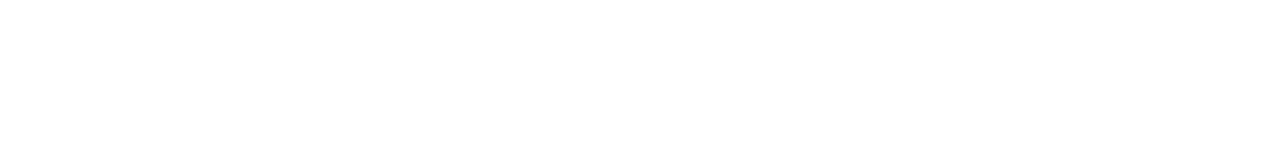
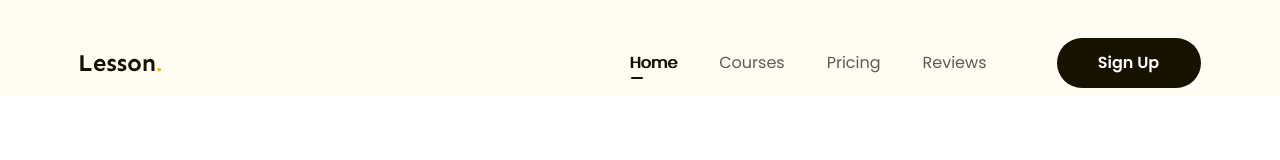
Before and after one commit to vanphuc7122001/f8-project2, a plain HTML site: page index.html in a window 1280 px wide. Shown: the top 160 px of the page. Drawn offline with Linux system fonts and the light colour scheme.

Commit message:
finished part of header

```diff
--- a/assets/css/style.css
+++ b/assets/css/style.css
@@ -0,0 +1,124 @@
+* {
+  box-sizing: border-box;
+}
+
+html {
+  font-size: 62.5%;
+}
+
+body {
+  font-size: 1.6rem;
+  font-family: "Poppins", sans-serif;
+}
+
+:root {
+  --primary-color: #ffb900;
+}
+
+/* ################ Common ################*/
+
+.main-content {
+  width: 1170px;
+  max-width: calc(100% - 48px);
+  margin: 0 auto;
+}
+
+a {
+  text-decoration: none;
+}
+
+.btn {
+  display: inline-block;
+  min-width: 118px;
+  padding: 0 16px;
+  line-height: 50px;
+  font-weight: 600;
+  font-size: 1.6rem;
+  text-align: center;
+  color: #ffffff;
+  background: #171100;
+  border-radius: 999px;
+}
+
+.btn:hover {
+  opacity: 0.9;
+}
+
+.heading_lv1 {
+  color: #171100;
+  font-family: Sen;
+  font-size: 5.8rem;
+  font-weight: 700;
+  line-height: 1.17; /* 117.241% */
+  letter-spacing: -1.16px;
+}
+
+.heading_lv2 {
+  color: #171100;
+  font-family: Sen;
+  font-size: 3.8rem;
+  font-style: normal;
+  font-weight: 700;
+  line-height: 1.26; /* 126.316% */
+  letter-spacing: -0.76px;
+}
+
+/* ################ Header ################*/
+.header {
+  background: #fffcf4;
+}
+
+.header.fixed {
+  position: sticky;
+  top: -30px;
+  z-index: 1;
+  padding: 38px 0 8px 49px;
+}
+
+.header .body {
+  display: flex;
+  align-items: center;
+}
+
+.header .nav {
+  margin-left: auto;
+}
+
+.header .nav__list {
+  display: flex;
+}
+
+.header .nav__item:hover a,
+.header .nav__item.active a {
+  text-shadow: 1px 0 0 currentColor;
+  color: #171100;
+}
+
+.header .nav__item a {
+  display: inline-block;
+  padding: 8px 21px;
+  color: #5f5b53;
+  font-size: 1.6rem;
+  line-height: 1.75;
+  position: relative;
+}
+
+.header .nav__item.active a::after {
+  content: "";
+  display: block;
+  width: 12px;
+  height: 2px;
+  background: #171100;
+  border-radius: 1px;
+  position: absolute;
+  left: 22px;
+  bottom: 6px;
+}
+
+.header .action {
+  padding: 0 49px;
+}
+
+.header .action__sign-up {
+  min-width: 144px;
+}
--- a/index.html
+++ b/index.html
@@ -10,6 +10,59 @@
 
     <!-- Style css -->
     <link rel="stylesheet" href="./assets/css/style.css" />
+
+    <!-- Fonts -->
+    <link rel="preconnect" href="https://fonts.googleapis.com" />
+    <link rel="preconnect" href="https://fonts.gstatic.com" crossorigin />
+    <link
+      href="https://fonts.googleapis.com/css2?family=Montserrat:wght@400;500;700&family=Open+Sans&family=Poppins:ital,wght@0,400;0,500;0,600;0,700;1,400&family=Rubik:wght@400;500;700&family=Sen:wght@700&display=swap"
+      rel="stylesheet"
+    />
+
+    <!-- Font awesome -->
+    <link
+      rel="stylesheet"
+      href="https://cdnjs.cloudflare.com/ajax/libs/font-awesome/6.4.2/css/all.min.css"
+      integrity="sha512-z3gLpd7yknf1YoNbCzqRKc4qyor8gaKU1qmn+CShxbuBusANI9QpRohGBreCFkKxLhei6S9CQXFEbbKuqLg0DA=="
+      crossorigin="anonymous"
+      referrerpolicy="no-referrer"
+    />
   </head>
-  <body></body>
+  <body>
+    <main style="height: 10000px">
+      <!-- Begin header -->
+      <header class="header fixed">
+        <div class="main-content">
+          <div class="body">
+            <!-- Logo -->
+            <img src="./assets/images/logo.svg" alt="Lesson" class="logo" />
+
+            <!-- Nav -->
+            <nav class="nav">
+              <ul class="nav__list">
+                <li class="nav__item active">
+                  <a href="#!">Home</a>
+                </li>
+                <li class="nav__item">
+                  <a href="#!">Courses</a>
+                </li>
+                <li class="nav__item">
+                  <a href="#!">Pricing</a>
+                </li>
+                <li class="nav__item">
+                  <a href="#!">Reviews</a>
+                </li>
+              </ul>
+            </nav>
+
+            <!-- Action -->
+            <div class="action">
+              <a href="#!" class="btn action__sign-up">Sign Up</a>
+            </div>
+          </div>
+        </div>
+      </header>
+      <!-- End header -->
+    </main>
+  </body>
 </html>
```
Also changed, not shown: assets/images/logo.svg (added).
